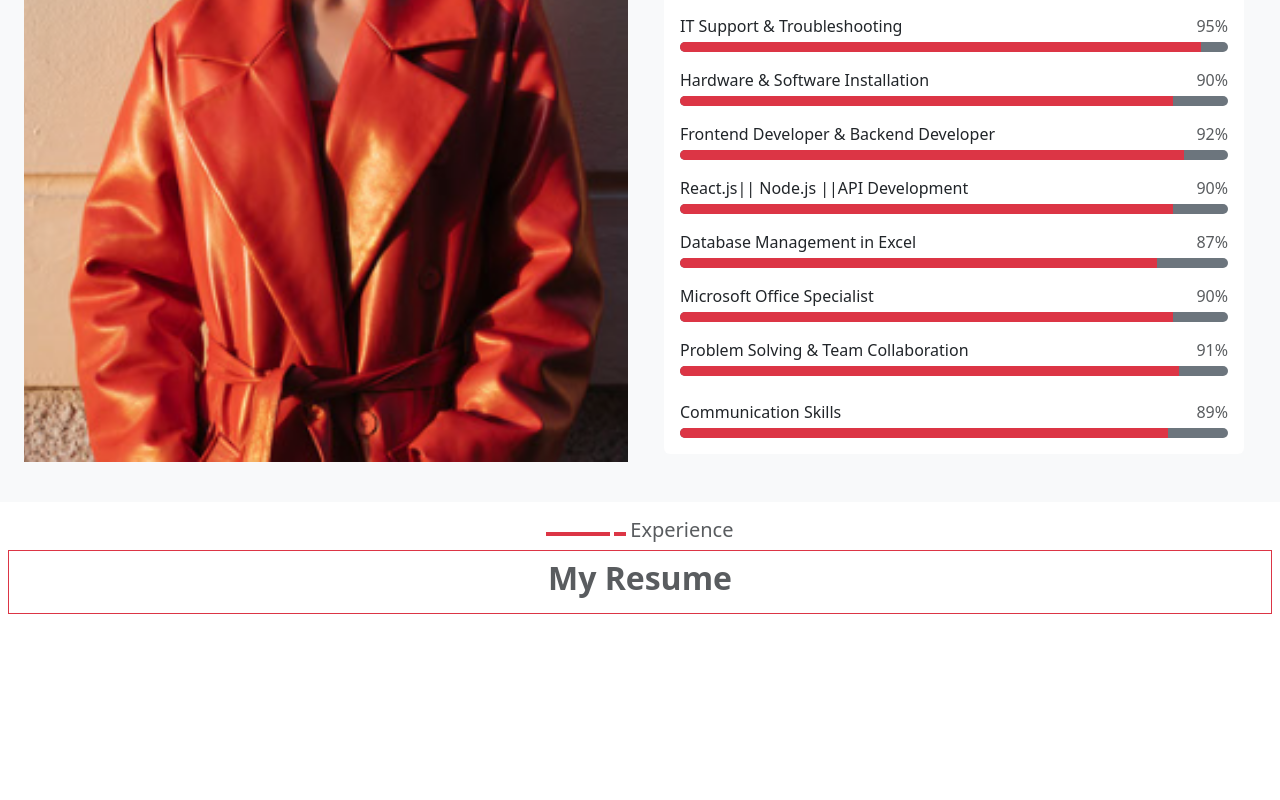
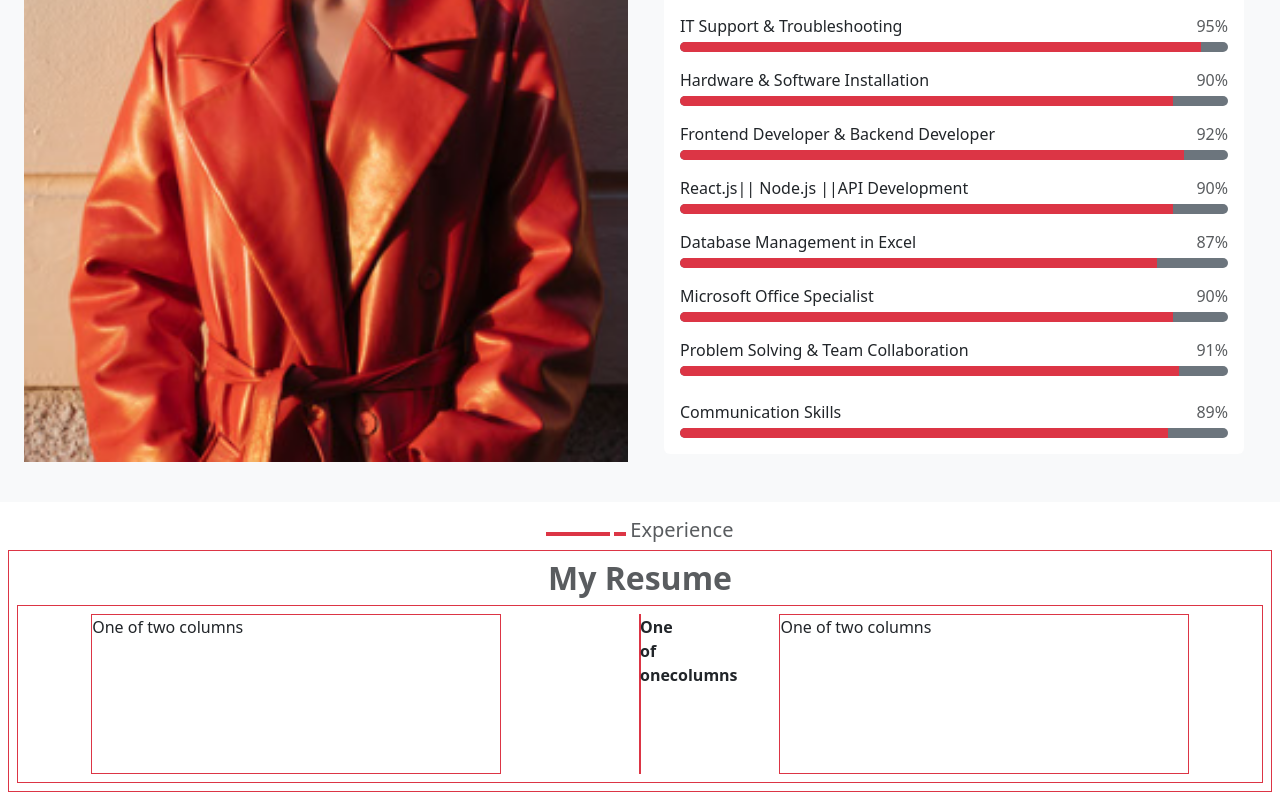
Before and after one commit to johnjerry8749/portflio, a React (Vite) app in the folder frontend/: page / in a window 1280 px wide. Shown: the part 1554-2354 px from the top of the page. Before the commit the page ends 2176 px from the top, so only its background shows below. Built offline with nearby package versions, Linux system fonts and the light colour scheme.

Commit message:
Refactor Experience component to enhance layout structure and add resume section

```diff
--- a/frontend/src/components/Experince.jsx
+++ b/frontend/src/components/Experince.jsx
@@ -50,10 +50,12 @@ const Experience = () => {
         <h1 className="fs-2 text-dark text-center fw-bolder text-muted">
           My Resume
         </h1>
-        <div className="d-flex justify-content-center gap-3 flex-wrap">
-
-
-
+        <div className="row d-flex justify-content-center gap-3 m-auto flex-wrap">
+          <div className=" p-2 border border-danger d-flex justify-content-around gap-2 ">
+            <div class="col-4 border border-danger">One of two columns</div>
+            <div class="col-4 border border-danger fw-bolder bg-danger" style={{width:"2px", height:"160px"}}>One of onecolumns</div>
+            <div class="col-4 border border-danger">One of two columns</div>
+          </div>
         </div>
       </div>
     </div>
```
